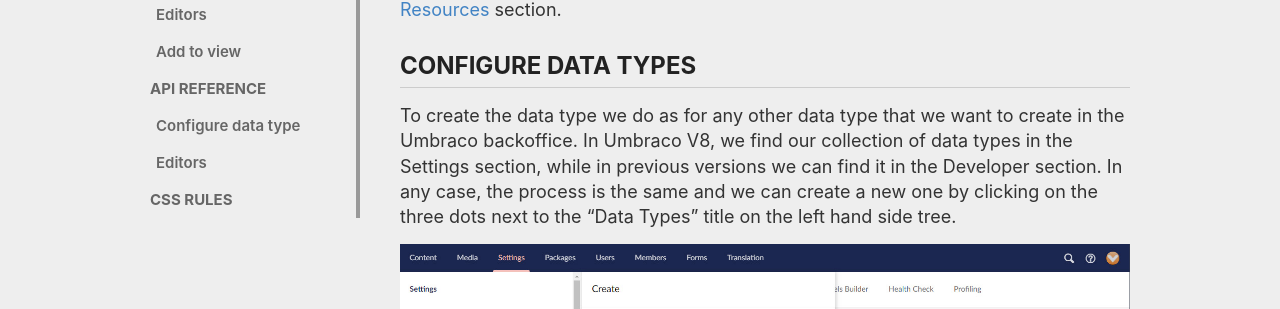
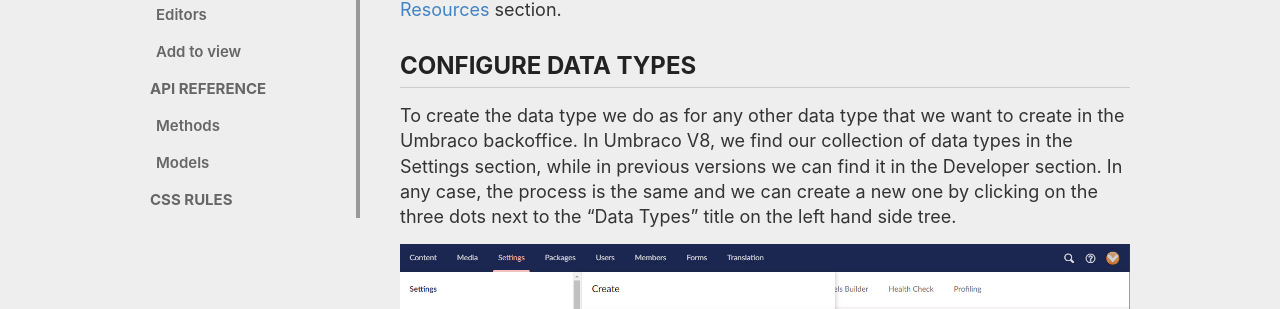
Before and after one commit to Vizioz/Paletton-Picker, a Jekyll site: the page built from docs/documentation.md, in a window 1280 px wide and 900 px high. Shown: the part 372-681 px from the top of the window. Built offline with Jekyll 4.4.1, drawn with Linux system fonts in a browser that asks for light colours.

Commit message:
Update documentation_layout.html

```diff
--- a/docs/_layouts/documentation_layout.html
+++ b/docs/_layouts/documentation_layout.html
@@ -13,8 +13,8 @@
       </ul>
       <span class="side-link main-link"><a href="{{ site.baseurl }}/api">API reference</a></span>
       <ul class="nav-section">
-        <li class="side-link"><a href="{{ site.baseurl }}/api#api-methods">Configure data type</a></li>
-        <li class="side-link"><a href="{{ site.baseurl }}/api#api-models">Editors</a></li>
+        <li class="side-link"><a href="{{ site.baseurl }}/api#api-methods">Methods</a></li>
+        <li class="side-link"><a href="{{ site.baseurl }}/api#api-models">Models</a></li>
       </ul>
       <span class="side-link main-link"><a href="{{ site.baseurl }}/cssrules">CSS rules</a></span>
     </div>
```
